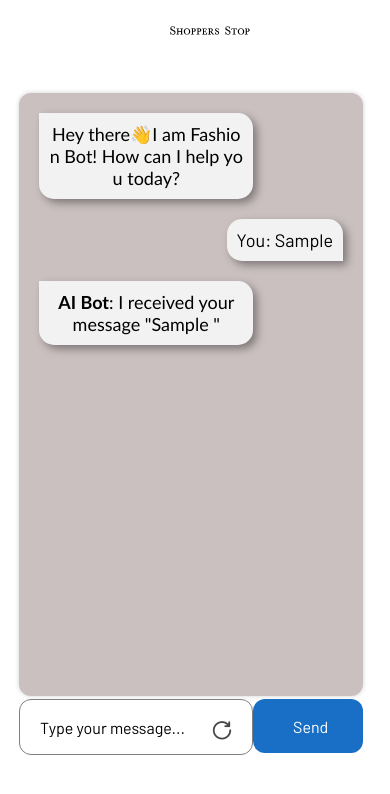
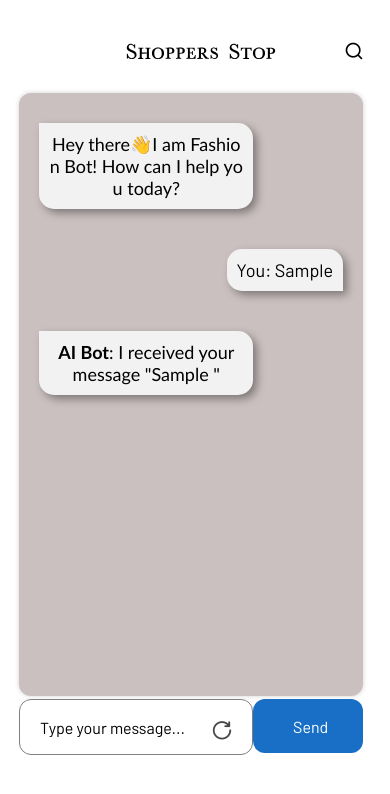
Before and after one commit to yoglockie/ChatBot, a plain HTML site: page index.html in a window 390 px wide. Both pictures are taken after typing "Sample" into the empty fields and a click on the button "Send". Drawn offline with nearby package versions, Linux system fonts and the light colour scheme.

Commit message:
media query

```diff
--- a/style.css
+++ b/style.css
@@ -413,7 +413,7 @@ top: 26px;
 
 @media (max-width:700px)
 {
-    .navleft{
+    /* .navleft{
       display: none;
     }
     .endnav{
@@ -433,6 +433,34 @@ top: 26px;
     .bot-message{
       max-width: 60%;
       margin: 10px;
+    } */
+    .navleft{
+      display: none;
+    }
+    .search input {
+      display: none;
+      /* top: -20px;
+      right: 4%;
+      width: 10%; */
+    }
+    .socialicon{
+      display: none;
+    }
+    .logo{
+      width: 100%;
+      height: 100%;
+      left: 30%;
+      /* top: 10%; */
+    }
+    .logo img{
+      width: 150%;
+      height: 100%;
+    }
+    .user-message{
+      max-width: 60%;
+    }
+    .bot-message{
+      max-width: 60%;
     }
 
 }
```
